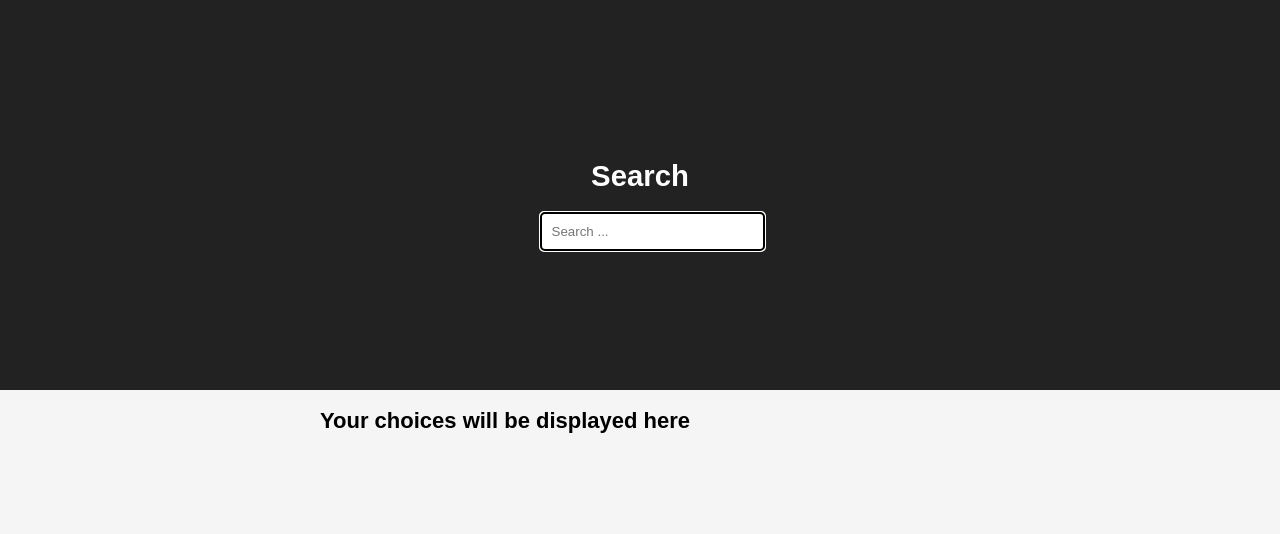
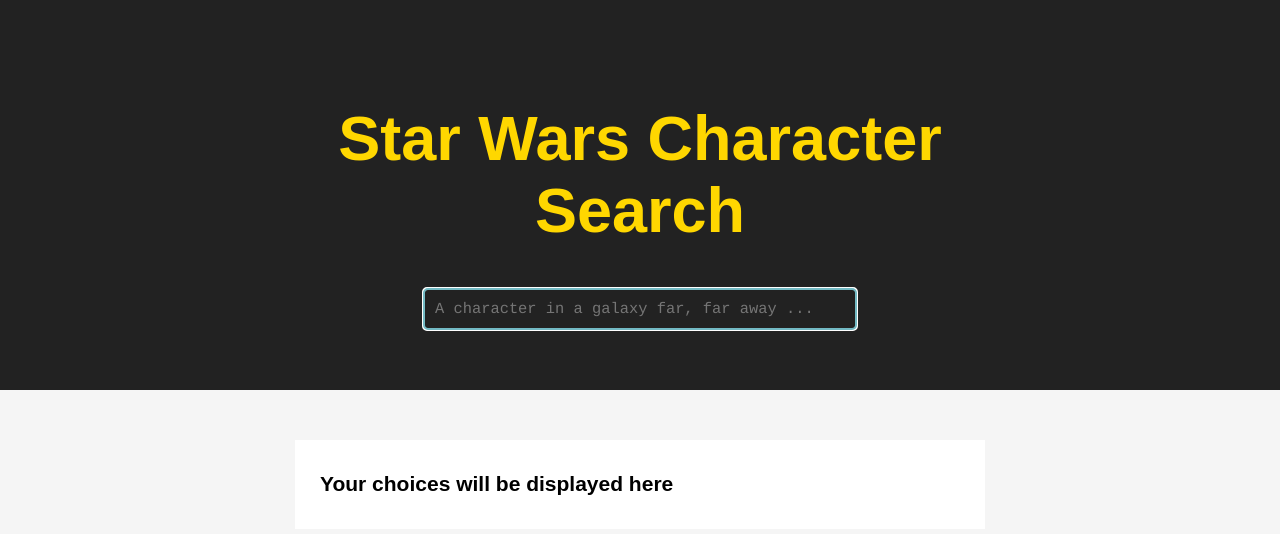
Before and after one commit to emmabckstrm/sw-autocomplete, a React (Create React App) app: page / in a window 1280 px wide. Shown: the top 534 px of the page. Built offline with nearby package versions, Linux system fonts and the light colour scheme.

Commit message:
Finished focus change with arrowup/down and styling

```diff
--- a/src/App.css
+++ b/src/App.css
@@ -14,8 +14,7 @@
 .header-container {
   display: flex;
   flex-direction: column;
-  margin-left: auto;
-  margin-right: auto;
+  align-items: center;
 }
 
 .container {
@@ -28,9 +27,24 @@
   align-self: center;
   margin-left: auto;
   margin-right: auto;
-  font-size: 1.5em;
+  font-size: 4.5em;
+  color: gold;
 }
 
 .app-intro {
   font-size: large;
 }
+.choices-container {
+  background: #fff;
+  padding: 15px 25px;
+  margin: 50px auto;
+}
+
+@media screen and (max-width: 768px) {
+  .container {
+      width: 80%;
+  }
+  .app-title {
+    font-size: 6vw;
+  }
+}
--- a/src/App.js
+++ b/src/App.js
@@ -14,17 +14,31 @@
       searchResultLength: 10,
       searchValue: "",
     }
+    this.storageKey = "test4";
   }
   handleCurrentFocusIndex = (value) => {
-    console.log("handel focus index",value, this.state.currentFocusIndex, "length", this.state.searchResultLength);
-    if (this.state.currentFocusIndex < this.state.searchResultLength-1 || (this.state.currentFocusIndex === this.state.searchResultLength-1 && value===-1)) {
-      this.setState((prevState) => ({
-        currentFocusIndex: prevState.currentFocusIndex + value
-      }));
+    if (this.state.searchResult != null) {
+      if(value === 1) {
+        if (this.state.currentFocusIndex < this.state.searchResult.length-1) {
+          this.updateState(value);
+        }
+      } else if (value === -1) {
+        if(this.state.currentFocusIndex > -1) {
+          this.updateState(value);
+        }
+      }
     }
+
+  }
+  updateState = (value) => {
+    this.setState((prevState) => ({
+      currentFocusIndex: prevState.currentFocusIndex + value
+    }));
+  }
+  resetFocusIndex = () => {
+    this.setState({currentFocusIndex: -1});
   }
   handleChangeSearchbar = (event) => {
-    console.log("hello, value", event.target.value);
     this.setState({searchValue: event.target.value}, () => {this.swapiRequest() });
   }
   // Handles the clicked item and adds to state
@@ -40,7 +54,7 @@
   }
   // Sets the new choices both to state and localStorage
   setNewChoices = (newChoices) => {
-    localStorage.setItem("test2", JSON.stringify(newChoices));
+    localStorage.setItem(this.storageKey, JSON.stringify(newChoices));
     this.setState({currentChoices: newChoices});
   }
   // Makes request to star wars api
@@ -60,7 +74,7 @@
   }
 
   componentDidMount = () => {
-    const cachedResults = localStorage.getItem("test2");
+    const cachedResults = localStorage.getItem(this.storageKey);
     if (cachedResults) {
       this.setState({currentChoices: JSON.parse(cachedResults)});
     }
@@ -72,8 +86,8 @@
     return (
       <div className="app">
         <header className="header">
-          <div className="header-container">
-            <h1 className="title">Search</h1>
+          <div className="container header-container">
+            <h1 className="app-title">Star Wars Character Search</h1>
             <SearchForm
               searchValue={this.state.searchValue}
               handleChange={this.handleChangeSearchbar}
@@ -81,10 +95,11 @@
               handleResultClick={this.handleSearchResultClick}
               currentFocusIndex={this.state.currentFocusIndex}
               handleCurrentFocusIndex={this.handleCurrentFocusIndex}
+              resetFocusIndex={this.resetFocusIndex}
             />
           </div>
         </header>
-        <section className="container">
+        <section className="container choices-container">
           <ChoiceList currentChoices={this.state.currentChoices}/>
         </section>
       </div>
--- a/src/ChoiceList.css
+++ b/src/ChoiceList.css
@@ -10,6 +10,11 @@
   display: flex;
   justify-content: space-between;
   align-items: center;
+  border-top: 1px solid #ddd;
+}
+.choice-list li:last-child {
+  border-bottom: 1px solid #ddd;
+  margin-bottom: 10px;
 }
 .choice-list .title {
 }
--- a/src/SearchForm.css
+++ b/src/SearchForm.css
@@ -1,11 +1,19 @@
 
-
+.search-form {
+  width: 70%;
+  font: 1.1em courier;
+  color: #6ed7e5;
+}
 .search-form input {
   width: 100%;
-    padding: 10px;
-    border: 2px solid gold;
-    border-radius: 4px;
-    outline-color: black;
+  padding: 10px;
+  box-sizing: border-box;
+  font: inherit;
+  color: inherit;
+  background: #222;
+  border: 2px solid #73bac4;
+  border-radius: 4px;
+  outline-color: #73bac4;
 }
 
 .search-result {
@@ -19,13 +27,27 @@
   margin: 0;
   list-style: none;
 }
-.search-result-list li {
+.search-result-list .item {
  width: 100%;
  padding: 10px;
- background: #eee;
- border: 1px solid #ccc;
+ font: inherit;
+ color: inherit;
+ background: #222;
+ border: 1px solid #73bac4;
+ border-bottom: none;
 }
-.search-result-list li:last-child {
+.search-result-list .item:last-child {
   border-bottom-left-radius: 4px;
   border-bottom-right-radius: 4px;
+  border-bottom: 1px solid #73bac4;
 }
+.search-result-list .item:focus {
+  background: #666;
+  outline: #73bac4;
+}
+
+@media screen and (max-width: 768px) {
+  .search-form {
+    width: 100%;
+  }
+}
--- a/src/SearchForm.js
+++ b/src/SearchForm.js
@@ -2,15 +2,12 @@
 import './SearchForm.css';
 
 class SearchForm extends Component {
-
+  // Handles the event of a keypress
   onKeyPress = (event) => {
-    console.log("this key was pressed",event.key);
     if (event.key === "ArrowDown") {
       this.props.handleCurrentFocusIndex(1);
     } else if (event.key === "ArrowUp") {
       this.props.handleCurrentFocusIndex(-1);
-    } else if (event.key === "Enter") {
-      this.props.handleResultClick(event);
     }
   }
 
@@ -28,7 +25,7 @@
             title={result[i].name}
             currentFocusIndex={this.props.currentFocusIndex}
             onKeyPress={this.onKeyPress}
-            onClick={this.props.handleResultClick}/>
+            handleResultClick={this.props.handleResultClick}/>
         );
       }
     }
@@ -42,6 +39,7 @@
           currentFocusIndex={this.props.currentFocusIndex}
           handleChange={this.props.handleChange}
           onKeyPress={this.onKeyPress}
+          resetFocusIndex={this.props.resetFocusIndex}
         />
         <div className="search-result">
           <div className="search-result-list">
@@ -54,21 +52,19 @@
 }
 
 class SearchBar extends Component {
-  componentDidMount = () => {
-    this.searchBar.focus();
-  }
-  handleFocus = (element) => {
-    if(element && this.props.currentFocusIndex === this.props.index) {
-      element.focus();
+  render() {
+    this.handleFocus = (element) => {
+      if(element && this.props.currentFocusIndex === this.props.index) {
+        element.focus();
+      }
     }
-  }
-  render() {
     return(
-      <input type="text" placeholder="Search ..."
+      <input type="text" placeholder="A character in a galaxy far, far away ..."
         value={this.props.searchValue}
         onChange={this.props.handleChange}
         onKeyDown={this.props.onKeyPress}
-        ref={input => {this.searchBar=input}}
+        onFocus={this.props.resetFocusIndex}
+        ref={this.handleFocus}
       />
     )
   }
@@ -84,6 +80,7 @@
     }
     return(
       <button
+        className="item"
         onClick={this.props.handleResultClick}
         ref={this.handleFocus}
         onKeyDown={this.props.onKeyPress}
--- a/src/index.css
+++ b/src/index.css
@@ -2,6 +2,6 @@
   margin: 0;
   padding: 0;
   font-family: sans-serif;
-  font-size: 11pt;
+  font-size: 14px;
   background: #f5f5f5;
 }
```
